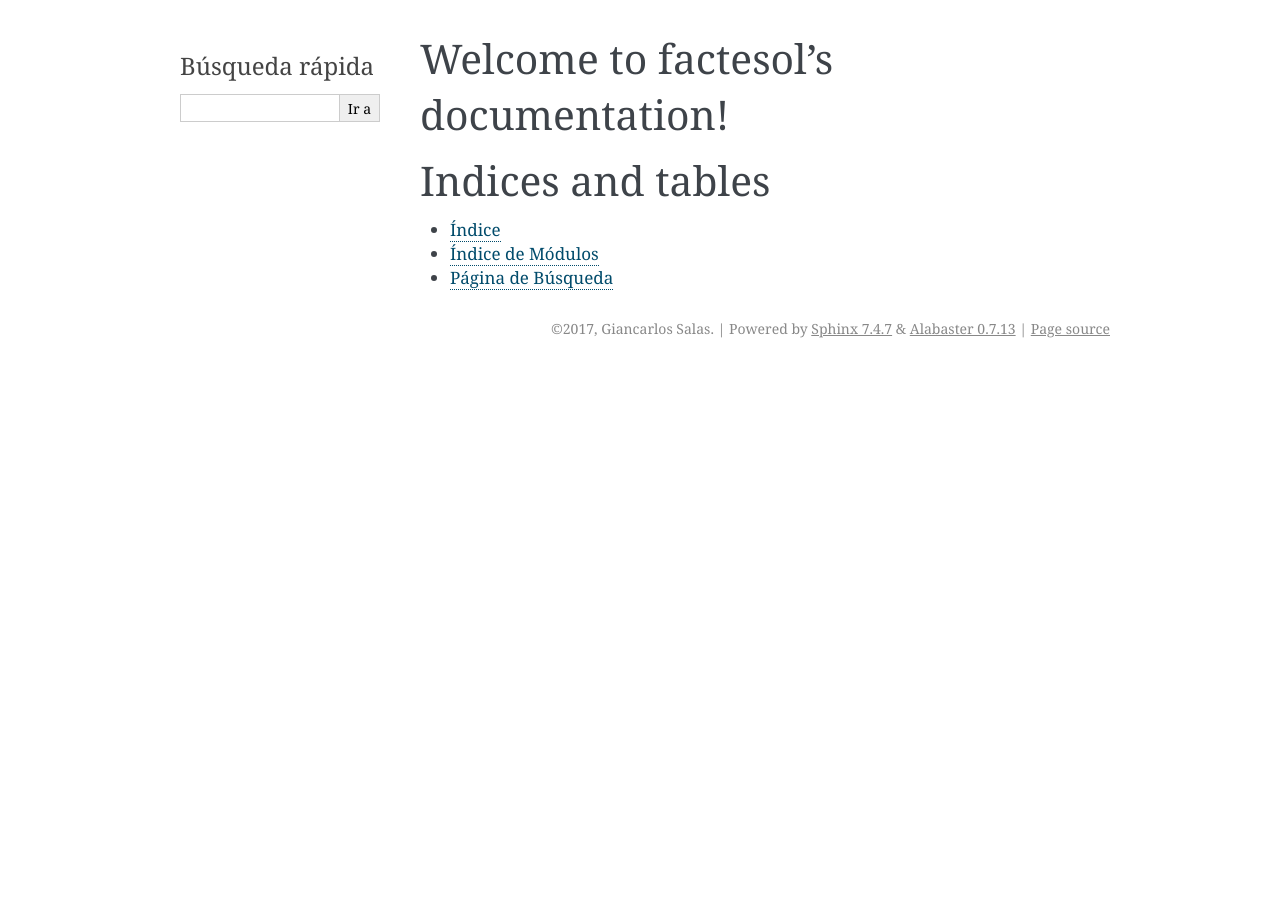
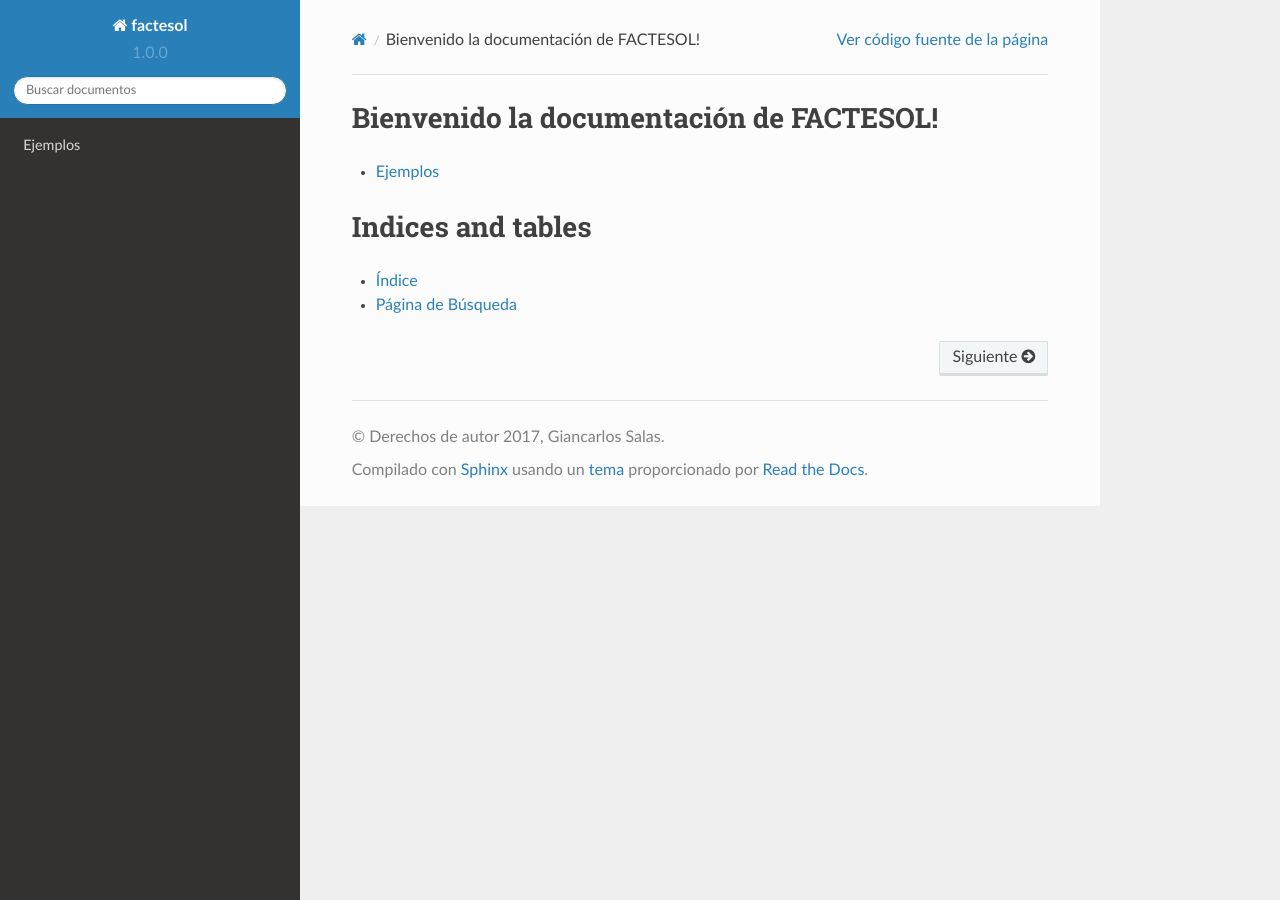
Before and after one commit to giansalex/factesol-docs, a Sphinx documentation site: the page built from docs/index.rst, in a window 1280 px wide. Built offline with Sphinx 7.4.7 and the Read the Docs theme 2.0.0, drawn with Linux system fonts in a browser that asks for light colours.

Commit message:
set readthedocs theme

```diff
--- a/docs/conf.py
+++ b/docs/conf.py
@@ -82,7 +82,7 @@ todo_include_todos = False
 # The theme to use for HTML and HTML Help pages.  See the documentation for
 # a list of builtin themes.
 #
-html_theme = 'alabaster'
+html_theme = "sphinx_rtd_theme"
 
 # Theme options are theme-specific and customize the look and feel of a theme
 # further.  For a list of options available for each theme, see the
--- /dev/null
+++ b/docs/examples.rst
@@ -0,0 +1,2 @@
+Ejemplos
+=========
--- a/docs/index.rst
+++ b/docs/index.rst
@@ -3,18 +3,18 @@
    You can adapt this file completely to your liking, but it should at least
    contain the root `toctree` directive.
 
-Welcome to factesol's documentation!
-====================================
+Bienvenido la documentación de FACTESOL!
+=========================================
 
 .. toctree::
    :maxdepth: 2
-   :caption: Contents:
+   :glob:
 
+   *
 
 
 Indices and tables
 ==================
 
 * :ref:`genindex`
-* :ref:`modindex`
 * :ref:`search`
```
